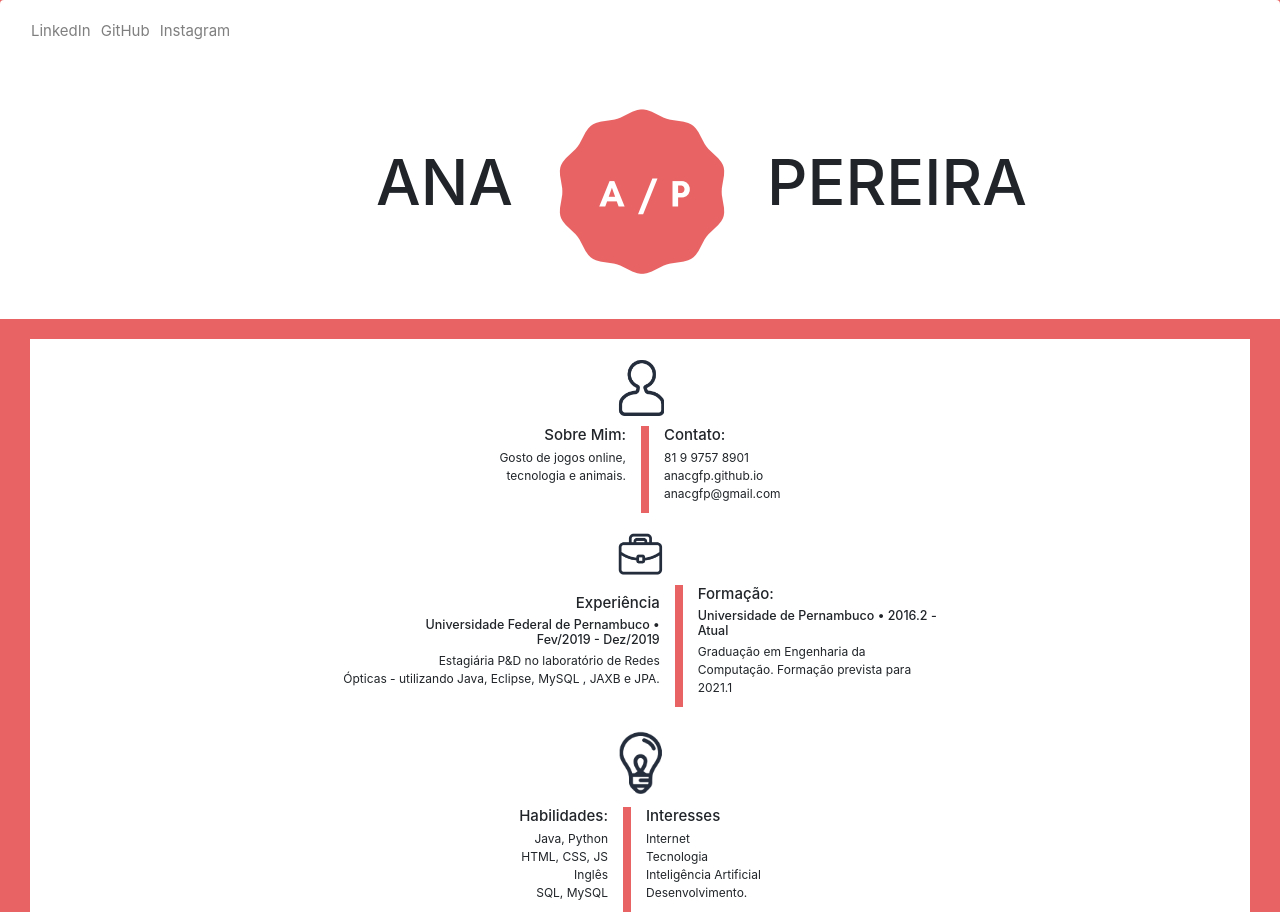
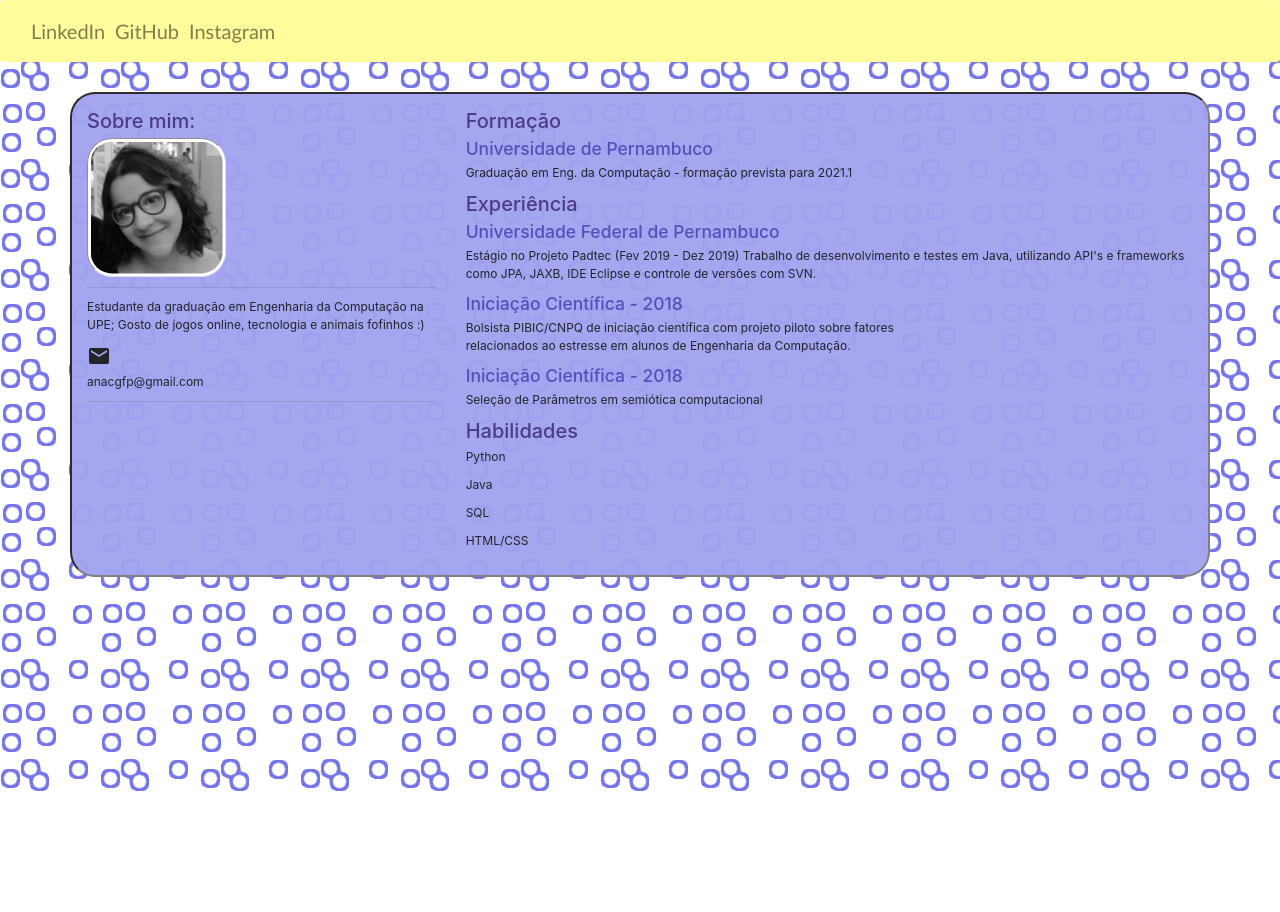
Before and after one commit to anacgfp/anacgfp.github.io, a plain HTML site: page index.html in a window 1280 px wide. After the commit the page ends 800 px from the top, so only its background shows below. Drawn offline with nearby package versions, Linux system fonts and the light colour scheme.

Commit message:
Revert "--testes1"
This reverts commit a146b796d6d550d8af20ecb7a4bae97f019414e4.

```diff
--- a/index.html
+++ b/index.html
@@ -10,6 +10,7 @@
   <script src="https://ajax.googleapis.com/ajax/libs/jquery/3.4.1/jquery.min.js"></script>
   <script src="https://cdnjs.cloudflare.com/ajax/libs/popper.js/1.14.7/umd/popper.min.js"></script>
   <script src="https://maxcdn.bootstrapcdn.com/bootstrap/4.3.1/js/bootstrap.min.js"></script>
+  <link rel="stylesheet" href="https://fonts.googleapis.com/icon?family=Material+Icons">
   <link rel="stylesheet" type="text/css" href="stylesheet.css">
 </head>
 <body>
@@ -36,102 +37,64 @@
 </nav>
 <!-- fim navbar -->
 
-    <!-- tudo -->
-<div class="d-flex flex-column justify-content-center" style="height: 100vh" id="tudo">
-    <div class="jumbotron jumbotron-fluid">
-  <div class="d-flex flex-row h-100 mr-2 ml-2 align-items-center" id="cima">
-        <div class="w-100" id="ana" style="text-align: right">
-      <h1>ANA </h1>
-      </div>
-        <div class="w-50" style="text-align: center" id="imagem">
-      <img class="img-fluid" src="imagens/ap.png" alt="ANA PEREIRA">
-      </div>
-        <div class="w-100" id="pereira">
-      <h1> PEREIRA</h1>
-      </div>
-  </div>
-</div>
+<div class="container" style="margin-top:30px">
+  <!-- perfil -->
+  <div class="row">
+    <div class="col-sm-4">
+      <h2>Sobre mim: </h2>
+      <a class="perfil" href="#">
+          <img  class="img-thumbnail" src="imagens/perfil.jpg">
+        </a>
+        <hr>
+        <p>Estudante da graduação em Engenharia da
+          Computação na UPE;
+          Gosto de jogos online, tecnologia e animais fofinhos :)</p>
+          <div class =" absc">
+
+            <i class="material-icons">email</i>  <p align-self: center>anacgfp@gmail.com  </p>
+          </div>
 
 
 
-  <div class="h-100 mr-5 ml-5 align-items-center justify-content-center" id="eu">
 
-      <div class="d-flex flex-column h-100 w-100 align-items-center">
-        <div class="h-100 w-100 align-items-center" style="text-align: center">
-            <br>
-            <img class="img-fluid" src="imagens/pessoa.png" alt="perfil" style="width:4%">
-            <br>
-          </div>
-      <div class="h-100 w-100 align-items-center pt-3">
-              <div class="d-flex">
-          <div class="flex-fill align-items-right pr-4" style="text-align: right" id="sobreMim">
-            <h4>Sobre Mim:</h4>
-            <p>Gosto de jogos online,<br> tecnologia e animais.</p>
-              </div>
-                  <div class="flex-fill pl-4">
-                          <h4>Contato:</h4>
-                    <p>81 9 9757 8901 <br> anacgfp.github.io <br> anacgfp@gmail.com</p>
-                  </div>
-            </div>
-        </div>
+        <hr>
+      <hr class="d-sm-none">
     </div>
-</div>
-  <div class="h-100 mr-5 ml-5 align-items-center" id="exp">
-      <div class="d-flex flex-column h-100 w-100 align-items-center align-content-center">
-        <div class="h-100 w-100 align-items-center align-content-center" style="text-align: center">
-            <br>
-            <img class="img-fluid" src="imagens/mala.png" alt="mala" style="width:4%">
-            <br>
-          </div>
-      <div class="h-100 w-100 align-items-center align-content-center pt-3">
-              <div class="d-flex">
-          <div class="flex-fill align-items-right align-content-center pr-4" style="text-align: right" id="experiencia">
-            <h4>Experiência</h4>
-            <h5>Universidade Federal de Pernambuco •<br>
-Fev/2019 - Dez/2019</h5>
-              <p>
-              Estagiária P&D no laboratório de Redes<br>
-Ópticas - utilizando Java, Eclipse,
-MySQL , JAXB e JPA.</p>
-              </div>
-                  <div class="flex-fill pl-4">
-                          <h4>Formação:</h4>
-                    <h5>Universidade de Pernambuco • 2016.2 -<br>Atual</h5>
-        <p>Graduação em Engenharia da<br>
-Computação. Formação prevista para<br>
-2021.1</p>
-                  </div>
-            </div>
-        </div>
+    <!-- fim perfil-->
+
+    <div class="col-sm-8">
+
+      <h2>Formação</h2>
+      <h3>Universidade de Pernambuco</h3>
+      <p>Graduação em Eng. da Computação - formação prevista para 2021.1</p>
+
+    <h2>Experiência</h2>
+    <h3>Universidade Federal de Pernambuco</h3>
+    <p>Estágio no Projeto Padtec (Fev 2019 - Dez 2019)
+      Trabalho de desenvolvimento e testes em Java, utilizando API's e frameworks como JPA, JAXB, IDE Eclipse
+      e controle de versões com SVN.
+    </p>
+
+    <h3>Iniciação Científica - 2018</h3>
+    <p>Bolsista PIBIC/CNPQ de iniciação científica
+        com projeto piloto sobre fatores<br>
+        relacionados ao estresse em alunos de
+        Engenharia da Computação.</p>
+    <h3>Iniciação Científica - 2018</h3>
+    <p>Seleção de Parâmetros em semiótica
+        computacional
+      </p>
+    <h2>Habilidades</h2>
+    <p>Python</span></p>
+    <p>Java </p>
+    <p>SQL</p>
+    <p>HTML/CSS</p>
     </div>
 
     </div>
+    <!-- fim-->
+    </div>
+  </div>
 
-
-
-    <!--ultimo-->
-  <div class="h-100 mr-5 ml-5 align-items-center">
-
-      <div class="d-flex flex-column h-100 w-100 align-items-center">
-        <div class="h-50 w-100 align-items-center" style="text-align: center">
-            <br>
-            <img class="img-fluid" src="imagens/lampada.png" alt="perfil" style="width:4%">
-          </div>
-      <div class="h-100 w-100 align-items-center pt-3">
-              <div class="d-flex">
-          <div class="flex-fill align-items-right pr-4" style="text-align: right" id="habilidades">
-            <h4>Habilidades:</h4>
-              <p>Java, Python <br> HTML, CSS, JS <br> Inglês <br> SQL, MySQL <br></p>
-              </div>
-                  <div class="flex-fill pl-4">
-                          <h4>Interesses</h4>
-                      <p>Internet <br>Tecnologia<br>Inteligência Artificial<br>Desenvolvimento.
-                      </p>
-                  </div>
-            </div>
-        </div>
-    </div>
-</div>
-</div>
 </body>
 </html>
--- a/stylesheet.css
+++ b/stylesheet.css
@@ -1,36 +1,45 @@
       body {
   margin: 0;
+  background-image: url("imagens/bg.png");
   font-size:12px;
-  background-color: rgb(232,99,99);
-  transition: 0.8s;
 }
+  .container{
+   background-color: rgba(162, 162, 240, 0.966);
 
+    padding: 15px;
+    border: 2px inset  grey;
+    border:cross-fade();
+    border-radius: 25px;
+  }
+
+.img-thumbnail{
+  width: 40%;
+  height: auto;
+  border-radius: 25px;
+  border-style: inset;
+
+}
 .navbar{
-  font-size:15px;
-  background-color:rgb(255,255,255);
+  font-size:20px;
+  background-color:rgb(255, 253, 155);
+  font-family:'Gill Sans', 'Gill Sans MT', Calibri, 'Trebuchet MS', sans-serif
 }
   .navbar a{
-    color: pink;
+    color: white;
     display: block;
-    transition: 0.5s;
+    transition: 0.3s;
   }
   .navbar a:hover{
-    background-color: lightpink;
+    color: purple;
+    background-color: lightskyblue;
   }
-
-
-.h-100{
-    background-color:white;
+  h2 {
+       color:darkslateblue;
 }
-.jumbotron{
-    background-color: white;
+h3{
+  color: rgba(53, 41, 160, 0.699);
 }
-#sobreMim{
-    border-right: 8px solid #E86363;
+h5{
+  text-align:center;
+  text-decoration-color: antiquewhite;
 }
-#experiencia{
-        border-right: 8px solid #E86363;
-}
-#habilidades{
-        border-right: 8px solid #E86363;
-}
```
Also changed, not shown: imagens/ap.png (deleted), imagens/lampada.png (deleted), imagens/mala.png (deleted), imagens/pessoa.png (deleted).
